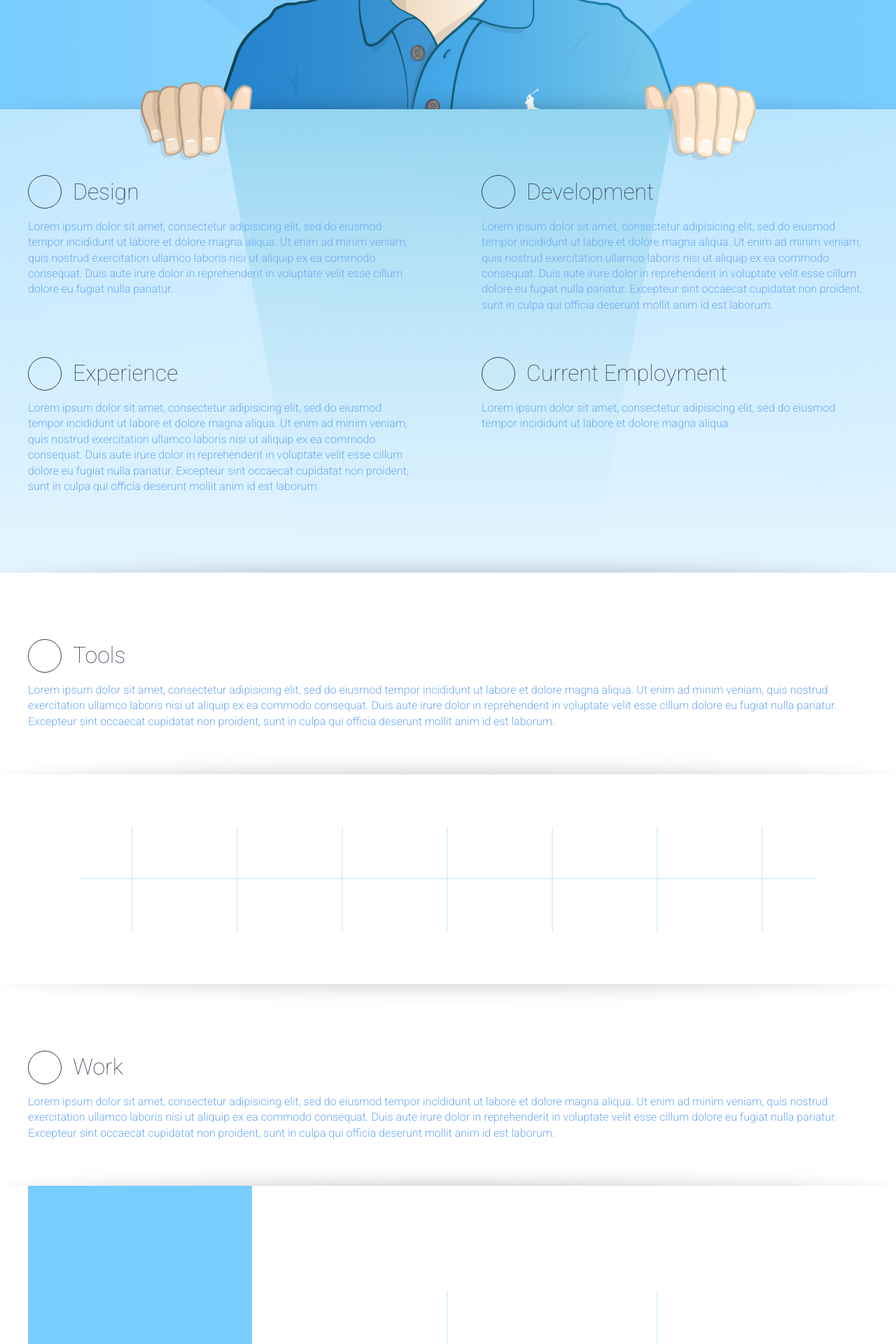
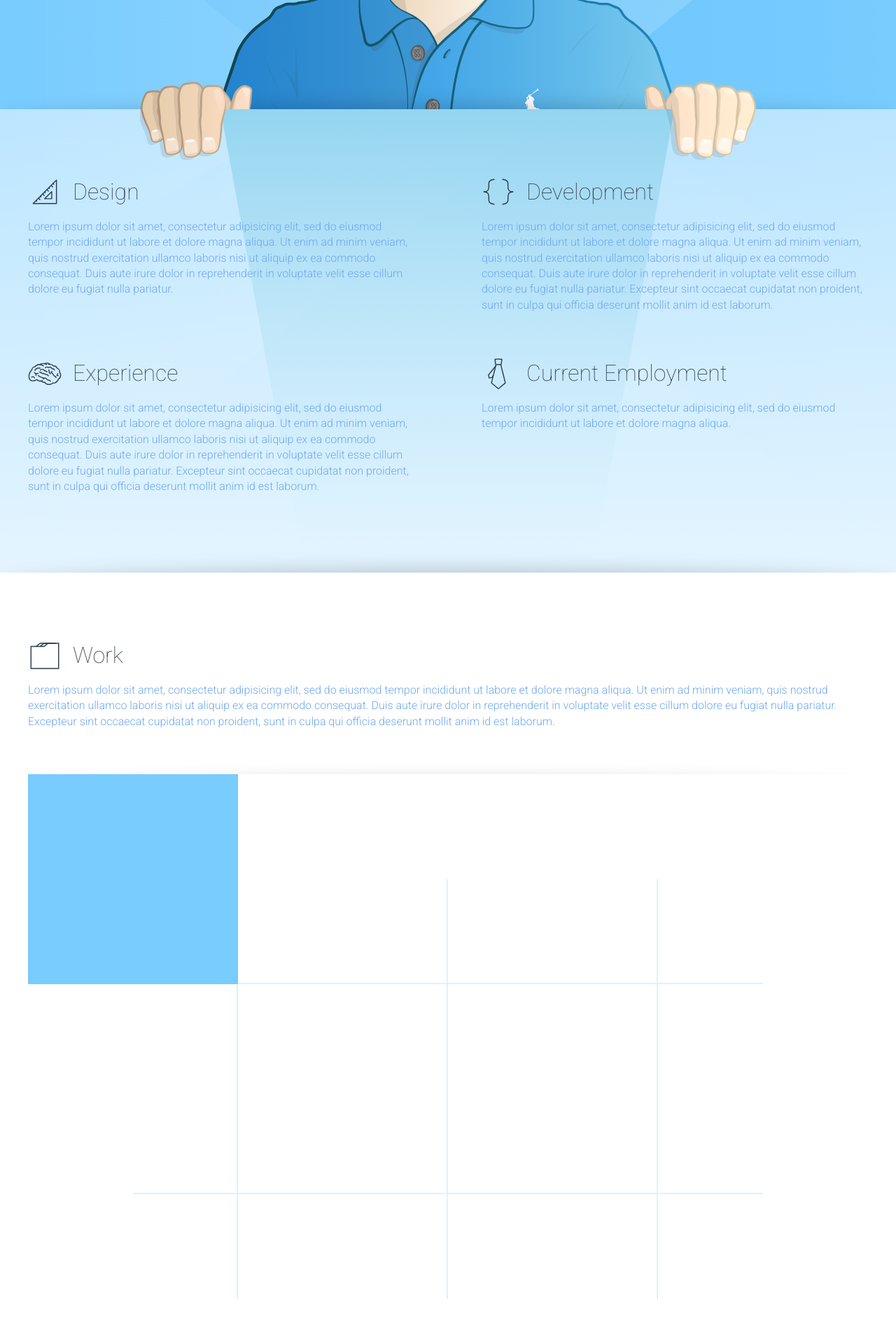
Before and after one commit to strivegfx/curriculum-vitae, a PHP site: page / in a window 1280 px wide. Shown: the part 484-2404 px from the top of the page at 70% size. Run offline with PHP 8.4, Linux system fonts and the light colour scheme; some libraries are stand-ins or nearby versions.

Commit message:
v0.2
Revising layout structure
- Removed “Tools” section
- Merged “References” and “Contact” sections together

Added in SVG icons

```diff
--- a/css/screen.css
+++ b/css/screen.css
@@ -41,8 +41,9 @@
     position: absolute;
     display: block;
     content: "";
-    border: 1px solid #323e50;
-    border-radius: 50%;
+    background-image: url(../img/icons.svg);
+    -webkit-background-size: cover;
+    background-size: cover;
     height: 1.5em;
     left: 0;
     top: 50%;
@@ -63,6 +65,7 @@
   margin: 0; }
 
 .center {
+  list-style-type: none;
   margin: 0 auto;
   padding: 0 5%;
   width: 100%; }
@@ -101,14 +104,17 @@
 section, .shadowContainer {
   position: relative; }
 
-#work > .shadowBottom, #myHistory > .shadowBottom, #references > .shadowBottom, #contact > .shadowBottom {
+#work > .shadowBottom, #myHistory > .shadowBottom {
   top: 0; }
 
-#about .shadowTop, #tools .shadowTop {
+#about .shadowTop, #work .shadowTop {
   bottom: 100%; }
 
-#tools .shadowContainer .shadowTop, #work .shadowContainer .shadowTop, #myHistory .shadowContainer .shadowTop {
+#work .shadowContainer .shadowTop, #myHistory .shadowContainer .shadowTop, #details .shadowContainer .shadowTop {
   bottom: 100%; }
+  #work .shadowContainer .shadowTop:before, #myHistory .shadowContainer .shadowTop:before, #details .shadowContainer .shadowTop:before {
+    -webkit-box-shadow: 0px 0px 20px 0px rgba(0, 0, 0, 0.1);
+    box-shadow: 0px 0px 20px 0px rgba(0, 0, 0, 0.1); }
 
 /*
  *
@@ -177,6 +183,7 @@
  */
 .extendedBg {
   background-color: #78ccfe;
+  overflow: hidden;
   position: relative;
   z-index: -1; }
   .extendedBg:before, .extendedBg:after {
@@ -189,7 +196,7 @@
     height: 100%;
     top: 0;
     width: 100%;
-    z-index: -1; }
+    z-index: -100; }
   .extendedBg:before {
     background-image: url(../img/dark-rays.svg);
     background-position: left top;
@@ -246,18 +253,33 @@
 #about {
   background-image: -webkit-gradient(linear, left top, left bottom, from(rgba(255, 255, 255, 0.5)), to(rgba(255, 255, 255, 0.8)));
   background-image: -webkit-linear-gradient(top, rgba(255, 255, 255, 0.5), rgba(255, 255, 255, 0.8));
-  background-image: linear-gradient(to bottom, rgba(255, 255, 255, 0.5), rgba(255, 255, 255, 0.8));
+  background-image: linear-gradient(to bottom, rgba(255, 255, 255, 0.5), rgba(255, 255, 255, 0.8)); }
+  #about .design h2:before {
+    background-position: 0 0; }
+  #about .development h2:before {
+    background-position: 5% 0; }
+  #about .experience h2:before {
+    background-position: 10% 0; }
+  #about .employment h2:before {
+    background-position: 15% 0; }
+
+#about, #details {
   padding: 6em 0 3em 0; }
-  #about .intro {
+  #about .intro, #details .intro {
     padding: 0 0 3em 0; }
     @media only screen and (min-width: 56.25em) {
-      #about .intro {
+      #about .intro, #details .intro {
         float: left;
         width: 50%; }
-        #about .intro:nth-child(odd) {
+        #about .intro:nth-child(odd), #details .intro:nth-child(odd) {
           padding-right: 3em; }
-        #about .intro:nth-child(even) {
+        #about .intro:nth-child(even), #details .intro:nth-child(even) {
           padding-left: 3em; } }
+
+#work, #myHistory {
+  padding: 6em 0 0 0; }
+  #work .intro, #myHistory .intro {
+    padding-bottom: 3em; }
 
 .spacer {
   height: auto;
@@ -265,14 +287,10 @@
 
 .thumbList {
   list-style-type: none;
-  padding: 0; }
+  padding: 0;
+  position: relative; }
   .thumbList .thumbSquare {
     float: left; }
-
-#tools, #work, #myHistory {
-  padding: 6em 0 0 0; }
-  #tools .intro, #work .intro, #myHistory .intro {
-    padding-bottom: 3em; }
 
 .thumbSquare {
   cursor: pointer;
@@ -298,80 +316,8 @@
     width: 100%;
     z-index: 1; }
 
-#tools li {
-  width: 25%; }
-  #tools li:nth-child(4n+4):before {
-    display: none; }
-  #tools li:nth-child(1n+12):before {
-    display: none; }
-  #tools li:nth-child(1n+13):after {
-    display: none; }
-  #tools li:nth-child(1n+17) {
-    display: none; }
-  #tools li:nth-child(4n+4):after {
-    display: none; }
-  @media only screen and (min-width: 37.5em) {
-    #tools li {
-      width: 20%; }
-      #tools li:nth-child(1n+1):before {
-        display: block; }
-      #tools li:nth-child(1n+1):after {
-        display: block;
-        left: 50%;
-        width: 100%; }
-      #tools li:nth-child(1n+1) {
-        display: block; }
-      #tools li:nth-child(5n+5):before {
-        display: none; }
-      #tools li:nth-child(1n+10):before {
-        display: none; }
-      #tools li:nth-child(1n+11):after {
-        display: none; }
-      #tools li:nth-child(5n+5):after {
-        display: none; }
-      #tools li:nth-child(1n+16) {
-        display: none; } }
-  @media only screen and (min-width: 56.25em) {
-    #tools li {
-      width: 16.6666666666666%; }
-      #tools li:nth-child(1n+1):before {
-        display: block; }
-      #tools li:nth-child(1n+1):after {
-        display: block;
-        left: 50%;
-        width: 100%; }
-      #tools li:nth-child(1n+1) {
-        display: block; }
-      #tools li:nth-child(6n+6):before {
-        display: none; }
-      #tools li:nth-child(1n+12):before {
-        display: none; }
-      #tools li:nth-child(1n+13):after {
-        display: none; }
-      #tools li:nth-child(6n+6):after {
-        display: none; } }
-  @media only screen and (min-width: 80em) {
-    #tools li {
-      width: 12.5%; }
-      #tools li:nth-child(1n+1):before {
-        display: block; }
-      #tools li:nth-child(1n+1):after {
-        display: block;
-        left: 50%;
-        width: 100%; }
-      #tools li:nth-child(1n+1) {
-        display: block; }
-      #tools li:nth-child(8n+8):before {
-        display: none; }
-      #tools li:nth-child(1n+9):before {
-        display: none; }
-      #tools li:nth-child(1n+9):after {
-        display: none; }
-      #tools li:nth-child(8n+8):after {
-        display: none; }
-      #tools li:nth-child(1n+17) {
-        display: none; } }
-
+#work .intro h2:before {
+  background-position: 20% 0; }
 #work li {
   width: 100%; }
   #work li:before {
--- a/index.html
+++ b/index.html
@@ -14,7 +14,7 @@
 
         <link rel="stylesheet" href="css/normalize.css">
         <link rel="stylesheet" href="css/main.css">
-        <link href="/css/screen.css" media="screen, projection" rel="stylesheet" type="text/css" />
+        <link href="css/screen.css" media="screen, projection" rel="stylesheet" type="text/css" />
         <script src="js/vendor/modernizr-2.6.2.min.js"></script>
     </head>
     <body>
@@ -36,16 +36,16 @@
             <section id="about">
                 <div class="shadowTop"></div>
                 <img class="portraitHands" src="img/me-hands.svg" alt="Portrait illustration hands">
-                <div class="center clearFix">
-                    <div class="intro design">
+                <ul class="center clearFix">
+                    <li class="intro design">
                         <h2>Design</h2>
                         <p>Lorem ipsum dolor sit amet, consectetur adipisicing elit, sed do eiusmod
                         tempor incididunt ut labore et dolore magna aliqua. Ut enim ad minim veniam,
                         quis nostrud exercitation ullamco laboris nisi ut aliquip ex ea commodo
                         consequat. Duis aute irure dolor in reprehenderit in voluptate velit esse
                         cillum dolore eu fugiat nulla pariatur.</p>
-                    </div>
-                    <div class="intro development">
+                    </li>
+                    <li class="intro development">
                         <h2>Development</h2>
                         <p>Lorem ipsum dolor sit amet, consectetur adipisicing elit, sed do eiusmod
                         tempor incididunt ut labore et dolore magna aliqua. Ut enim ad minim veniam,
@@ -53,8 +53,8 @@
                         consequat. Duis aute irure dolor in reprehenderit in voluptate velit esse
                         cillum dolore eu fugiat nulla pariatur. Excepteur sint occaecat cupidatat non
                         proident, sunt in culpa qui officia deserunt mollit anim id est laborum.</p>
-                    </div>
-                    <div class="intro experience">
+                    </li>
+                    <li class="intro experience">
                         <h2>Experience</h2>
                         <p>Lorem ipsum dolor sit amet, consectetur adipisicing elit, sed do eiusmod
                         tempor incididunt ut labore et dolore magna aliqua. Ut enim ad minim veniam,
@@ -62,95 +62,20 @@
                         consequat. Duis aute irure dolor in reprehenderit in voluptate velit esse
                         cillum dolore eu fugiat nulla pariatur. Excepteur sint occaecat cupidatat non
                         proident, sunt in culpa qui officia deserunt mollit anim id est laborum.</p>
-                    </div>
-                    <div class="intro employment">
+                    </li>
+                    <li class="intro employment">
                         <h2>Current Employment</h2>
                         <p>Lorem ipsum dolor sit amet, consectetur adipisicing elit, sed do eiusmod
                         tempor incididunt ut labore et dolore magna aliqua.</p>
-                    </div>
-                </div> <!-- end of center -->
+                    </li>
+                </ul> <!-- end of center -->
 
             </section> <!-- end of about -->
 
         </div> <!-- end of extendedBg -->
 
-        <section id="tools">
+        <section id="work">
             <div class="shadowTop"></div>
-
-            <div class="intro center">
-                <h2>Tools</h2>
-                <p>Lorem ipsum dolor sit amet, consectetur adipisicing elit, sed do eiusmod
-                tempor incididunt ut labore et dolore magna aliqua. Ut enim ad minim veniam,
-                quis nostrud exercitation ullamco laboris nisi ut aliquip ex ea commodo
-                consequat. Duis aute irure dolor in reprehenderit in voluptate velit esse
-                cillum dolore eu fugiat nulla pariatur. Excepteur sint occaecat cupidatat non
-                proident, sunt in culpa qui officia deserunt mollit anim id est laborum.</p>
-            </div>
-
-            <div class="shadowContainer">
-                <div class="shadowTop"></div>
-                <ul class="thumbList center clearFix">
-                    <li class="thumbSquare">
-                        <img class="spacer" src="img/square-spacer.gif">
-                    </li>
-                    <li class="thumbSquare">
-                        <img class="spacer" class="spacer" src="img/square-spacer.gif">
-                    </li>
-                    <li class="thumbSquare">
-                        <img class="spacer" src="img/square-spacer.gif">
-                    </li>
-                    <li class="thumbSquare">
-                        <img class="spacer" src="img/square-spacer.gif">
-                    </li>
-                    <li class="thumbSquare">
-                        <img class="spacer" src="img/square-spacer.gif">
-                    </li>
-                    <li class="thumbSquare">
-                        <img class="spacer" src="img/square-spacer.gif">
-                    </li>
-                    <li class="thumbSquare">
-                        <img class="spacer" src="img/square-spacer.gif">
-                    </li>
-                    <li class="thumbSquare">
-                        <img class="spacer" src="img/square-spacer.gif">
-                    </li>
-                    <li class="thumbSquare">
-                        <img class="spacer" src="img/square-spacer.gif">
-                    </li>
-                    <li class="thumbSquare">
-                        <img class="spacer" src="img/square-spacer.gif">
-                    </li>
-                    <li class="thumbSquare">
-                        <img class="spacer" src="img/square-spacer.gif">
-                    </li>
-                    <li class="thumbSquare">
-                        <img class="spacer" src="img/square-spacer.gif">
-                    </li>
-                    <li class="thumbSquare">
-                        <img class="spacer" src="img/square-spacer.gif">
-                    </li>
-                    <li class="thumbSquare">
-                        <img class="spacer" src="img/square-spacer.gif">
-                    </li>
-                    <li class="thumbSquare">
-                        <img class="spacer" src="img/square-spacer.gif">
-                    </li>
-                    <li class="thumbSquare">
-                        <img class="spacer" src="img/square-spacer.gif">
-                    </li>
-                    <li class="thumbSquare">
-                        <img class="spacer" src="img/square-spacer.gif">
-                    </li>
-                    <li class="thumbSquare">
-                        <img class="spacer" src="img/square-spacer.gif">
-                    </li>
-                </ul> <!-- end of row -->
-                <div class="shadowBottom"></div>
-            </div> <!-- end of shadowContainer -->
-
-        </section> <!-- end of tools -->
-
-        <section id="work">
 
             <div class="intro center">
                 <h2>Work</h2>
@@ -283,29 +208,33 @@
                 </div> <!-- end of shadowContainer -->
             </section>
 
-            <section id="references">
-                <div class="intro center">
-                    <h2>References</h2>
-                    <p>Lorem ipsum dolor sit amet, consectetur adipisicing elit, sed do eiusmod
-                    tempor incididunt ut labore et dolore magna aliqua. Ut enim ad minim veniam,
-                    quis nostrud exercitation ullamco laboris nisi ut aliquip ex ea commodo
-                    consequat. Duis aute irure dolor in reprehenderit in voluptate velit esse
-                    cillum dolore eu fugiat nulla pariatur. Excepteur sint occaecat cupidatat non
-                    proident, sunt in culpa qui officia deserunt mollit anim id est laborum.</p>
-                </div>
-            </section>
-
-            <address id="contact">
-                <div class="intro center">
-                    <h2>Contact</h2>
-                    <p>Lorem ipsum dolor sit amet, consectetur adipisicing elit, sed do eiusmod
-                    tempor incididunt ut labore et dolore magna aliqua. Ut enim ad minim veniam,
-                    quis nostrud exercitation ullamco laboris nisi ut aliquip ex ea commodo
-                    consequat. Duis aute irure dolor in reprehenderit in voluptate velit esse
-                    cillum dolore eu fugiat nulla pariatur. Excepteur sint occaecat cupidatat non
-                    proident, sunt in culpa qui officia deserunt mollit anim id est laborum.</p>
-                </div>
-            </address>
+            <footer id="details" class="extendedBg">
+                <ul class="center clearFix">
+                    <li class="intro contact">
+                        <h2>Contact</h2>
+                        <p>Lorem ipsum dolor sit amet, consectetur adipisicing elit, sed do eiusmod
+                        tempor incididunt ut labore et dolore magna aliqua. Ut enim ad minim veniam.</p>
+                    </li>
+                    <li class="intro references">
+                        <h2>References</h2>
+                        <p>Lorem ipsum dolor sit amet, consectetur adipisicing elit, sed do eiusmod
+                        tempor incididunt ut labore et dolore magna aliqua. Ut enim ad minim veniam.</p>
+                    </li>
+                </ul> <!-- end of center -->
+                <div class="shadowContainer">
+                    <div class="shadowTop"></div>
+                    <address>
+                        <ul class="center clearFix">
+                            <li class="phone h3">
+                                <a href="#">027 3337 337</a>
+                            </li>
+                            <li class="email h3">
+                                <a href="#">hello@devonchur.ch</a>
+                            </li>
+                        </ul>
+                    </address>
+                </div> <!-- end of shadowContainer -->
+            </footer>
 
         </div> <!-- end of extendedBg -->
 
--- a/sass/screen.scss
+++ b/sass/screen.scss
@@ -24,7 +24,8 @@
 
 $divider : lighten($blueLight, 20%);
 
-$shadow: rgba(black, 0.25);
+$shadowRegular: rgba(black, 0.25);
+$shadowLight: rgba(black, 0.10);
 
 // generic values
 $ani: 0.25s;
@@ -124,10 +125,9 @@
 	&:before{
 		@include pseudo;
 		background: {
-			// color: $blueDark;
+			image: url(../img/icons.svg);
+			size: cover;
 		}
-		border: 1px solid $blueDark;
-		border-radius: 50%;
 		height: $width;
 		left: 0;
 		top: 50%;
@@ -140,6 +140,7 @@
 	color: $blueDark;
 	font: {
 		size: 1.5em;
+		style: normal; // fixes the italx from the <address>
 		weight: 100;
 	}
 	margin: 0;
@@ -154,6 +155,7 @@
 }
 
 .center{
+	list-style-type: none;
 	margin: 0 auto;
 	padding: 0 5%;
 	width: 100%;
@@ -182,7 +184,7 @@
 	&:before{
 		@include pseudo;
 		border-radius: 50%;
-		box-shadow: 0px 0px 30px 0px $shadow;
+		box-shadow: 0px 0px 30px 0px $shadowRegular;
 		height: 100%;
 		left: 0;
 		width: 100%;
@@ -202,24 +204,28 @@
 	position: relative; // make these the anchor for the shadows to be positioned around
 }
 
-#work, #myHistory, #references, #contact{
+#work, #myHistory{
 
 	& > .shadowBottom{
 		top: 0;
 	}
 }
 
-#about, #tools{
+#about, #work{
 
 	.shadowTop{
 		bottom: 100%;
 	}
 }
 
-#tools, #work, #myHistory{
+#work, #myHistory, #details{
 
 	.shadowContainer .shadowTop{
 		bottom: 100%;
+
+		&:before{
+			box-shadow: 0px 0px 20px 0px $shadowLight;
+		}
 	}
 }
 
@@ -293,6 +299,7 @@
 
 .extendedBg{
 	background-color: $blueLight;
+	overflow: hidden;
 	position: relative; // for portraitBody image to reference
 	z-index: -1; // push below all other content (moves light rays to the back also)
 
@@ -305,7 +312,7 @@
 		height: 100%;
 		top: 0;
 		width: 100%;
-		z-index: -1; // move light rays under other DOM content
+		z-index: -100; // move light rays under other DOM content
 	}
 
 	&:before{
@@ -373,6 +380,25 @@
 
 #about{
 	background-image: linear-gradient(to bottom, rgba(white, 0.5), rgba(white, 0.8));
+
+	.design h2:before{
+		background-position: 0 0;
+	}
+
+	.development h2:before{
+		background-position: 5% 0;
+	}
+
+	.experience h2:before{
+		background-position: 10% 0;
+	}
+
+	.employment h2:before{
+		background-position: 15% 0;
+	}
+}
+
+#about, #details{
 	padding: $pad 0 ($pad / 2) 0;
 
 	.intro{
@@ -390,6 +416,14 @@
 	}
 }
 
+#work, #myHistory{
+	padding: $pad 0 0 0;
+
+	.intro{
+		padding-bottom: $pad / 2;
+	}
+}
+
 .spacer{
 	height: auto;
 	width: 100%;
@@ -398,17 +432,10 @@
 .thumbList{
 	list-style-type: none;
 	padding: 0;
+	position: relative;
 
 	.thumbSquare{
 		float: left;
-	}
-}
-
-#tools, #work, #myHistory{
-	padding: $pad 0 0 0;
-
-	.intro{
-		padding-bottom: $pad / 2;
 	}
 }
 
@@ -454,105 +481,13 @@
 	}
 }
 
-#tools li{
-	width: 25%;
+#work{
 
-	&:nth-child(4n+4):before{ // get rid of the vertical lines on each right hand side at the end of each row
-		display: none;
+	.intro h2:before{
+		background-position: 20% 0;
 	}
 
-	&:nth-child(1n+12):before{ // get rid of the vertical lines on the last row
-		display: none;
-	}
-
-	&:nth-child(1n+13):after{ // get rid of the horizontal lines on the last row
-		display: none;
-	}
-
-	&:nth-child(1n+17){ // hide thumbnail in this media query (total of 16 thumbnails)
-		display: none;
-	}
-
-	&:nth-child(4n+4):after{ // get rid of the last horizontal line at the end of each row
-		display: none;
-	}
-
-	@include breakpoint(SMALL){
-		width: 20%;
-
-		@include thumbReset;
-
-		&:nth-child(5n+5):before{ // get rid of the vertical lines on each right hand side at the end of each row
-			display: none;
-		}
-
-		&:nth-child(1n+10):before{ // get rid of the vertical lines on the last row
-			display: none;
-		}
-
-		&:nth-child(1n+11):after{ // get rid of the horizontal lines on the last row
-			display: none;
-		}
-
-		&:nth-child(5n+5):after{ // get rid of the last horizontal line at the end of each row
-			display: none;
-		}
-
-		&:nth-child(1n+16){ // hide thumbnail in this media query (total of 15 thumbnails)
-			display: none;
-		}
-	}
-
-	@include breakpoint(MEDIUM){
-		width: 16.6666666666666%;
-
-		@include thumbReset;
-
-		&:nth-child(6n+6):before{ // get rid of the vertical lines on each right hand side at the end of each row
-			display: none;
-		}
-
-		&:nth-child(1n+12):before{ // get rid of the vertical lines on the last row
-			display: none;
-		}
-
-		&:nth-child(1n+13):after{ // get rid of the horizontal lines on the last row
-			display: none;
-		}
-
-		&:nth-child(6n+6):after{ // get rid of the last horizontal line at the end of each row
-			display: none;
-		}
-	}
-
-	@include breakpoint(LARGE){
-		width: 12.5%;
-
-		@include thumbReset;
-
-		&:nth-child(8n+8):before{ // get rid of the vertical lines on each right hand side at the end of each row
-			display: none;
-		}
-
-		&:nth-child(1n+9):before{ // get rid of the vertical lines on the last row
-			display: none;
-		}
-
-		&:nth-child(1n+9):after{ // get rid of the horizontal lines on the last row
-			display: none;
-		}
-
-		&:nth-child(8n+8):after{ // get rid of the last horizontal line at the end of each row
-			display: none;
-		}
-
-		&:nth-child(1n+17){ // hide thumbnail in this media query (total of 15 thumbnails)
-			display: none;
-		}
-	}
-}
-
-#work li{
+	li{
 		width: 100%;
 		$gap: 20px;
 
@@ -642,10 +577,15 @@
 			z-index: 100;
 		}
 	}
+}
 
 #myHistory{
 	background-image: linear-gradient(to top, rgba(white, 0.25), rgba(white, 0.8));
 	padding: $pad 0 0 0;
+
+	.intro h2:before{
+		background-position: 25% 0;
+	}
 }
 
 .jobList{
@@ -792,11 +732,11 @@
 		display: none; // hide the dynamic timeline
 	}
 
-	@include breakpoint(SMALL){ // show the dynamic timeline
+	@include breakpoint(SMALL){
 
 		.timeline{
 			background-color: $blueLight;
-			display: block;
+			display: block; // show the dynamic timeline
 			position: absolute;
 			top: 0;
 			width: $stroke;
@@ -819,9 +759,6 @@
 				bottom: 0;
 			}
 		}
-	}
-
-	@include breakpoint(SMALL){
 
 		.bma{
 			padding-right: $pad / 2;
@@ -916,14 +853,94 @@
 			height: $pad; // just show the ending "dot" no line
 			padding-bottom: 0.5em;
 		}
-	} // of the SMALL breakpoint
+	} // end of SMALL
 }
 
-#references{
-	padding: $pad 0 ($pad / 2) 0;
+#details{
+	color: $blueDark;
+
+	&:before, &:after{
+		background-size: auto;
+		opacity: 0.5;
+
+		@include breakpoint(MEDIUM){
+			opacity: 0.75;
+
 		}
 
-#contact{
-	background-image: linear-gradient(to bottom, rgba($blueDark, 0.5), rgba($blueDark, 0.8));
-	padding: $pad 0 ($pad / 2) 0;
+		@include breakpoint(LARGE){
+			opacity: 1;
+
 		}
+	}
+
+	&:before{
+		background-position: left center;
+	}
+
+	&:after{
+		background-position: right center;
+	}
+
+	h2{
+		color: white;
+	}
+
+	.contact h2:before{
+		background-position: 30% 0;
+	}
+
+	.references h2:before{
+		background-position: 35% 0;
+	}
+
+	address ul li{
+		$width: 5em;
+		display: block;
+		float: left;
+		padding-top: $width + 1.5em;
+		position: relative;
+		width: 100%;
+
+		a{
+			color: $blueDark;
+			text-decoration: none;
+		}
+
+		&.phone a{
+			margin-right: $pad / 2;
+
+			&:before{
+				background-position: 40% 0;
+			}
+		}
+
+		&.email a:before{
+			background-position: 45% 0;
+		}
+
+		& a:before{
+			@include pseudo;
+			background: {
+				image: url(../img/icons.svg);
+				size: cover;
+			}
+			height: $width;
+			left: 0;
+			top: 1.5em;
+			transform: translateX(0);
+			width: $width;
+		}
+
+		//change the icons to be left aligned when stacked on top of one another
+		@include breakpoint(SMALL){
+			display: inline;
+			width: auto;
+
+			&:before{
+				left: 50%;
+				transform: translateX(-50%);
+			}
+		}
+	}
+}
```
Also changed, not shown: other parts of css/screen.css (+64 -10 lines), img/icons.svg (added). Lines whose indentation alone changed are shown as unchanged.
